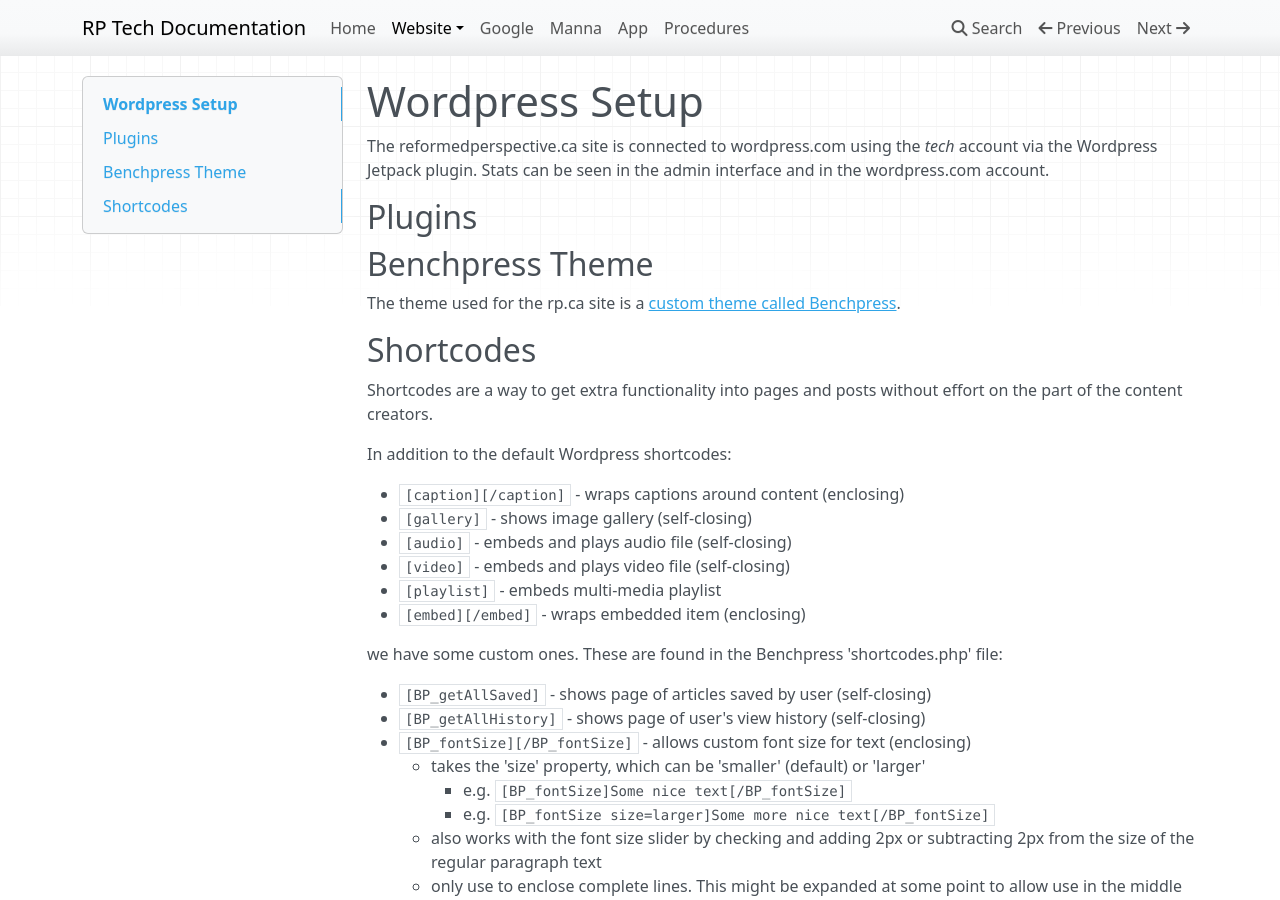
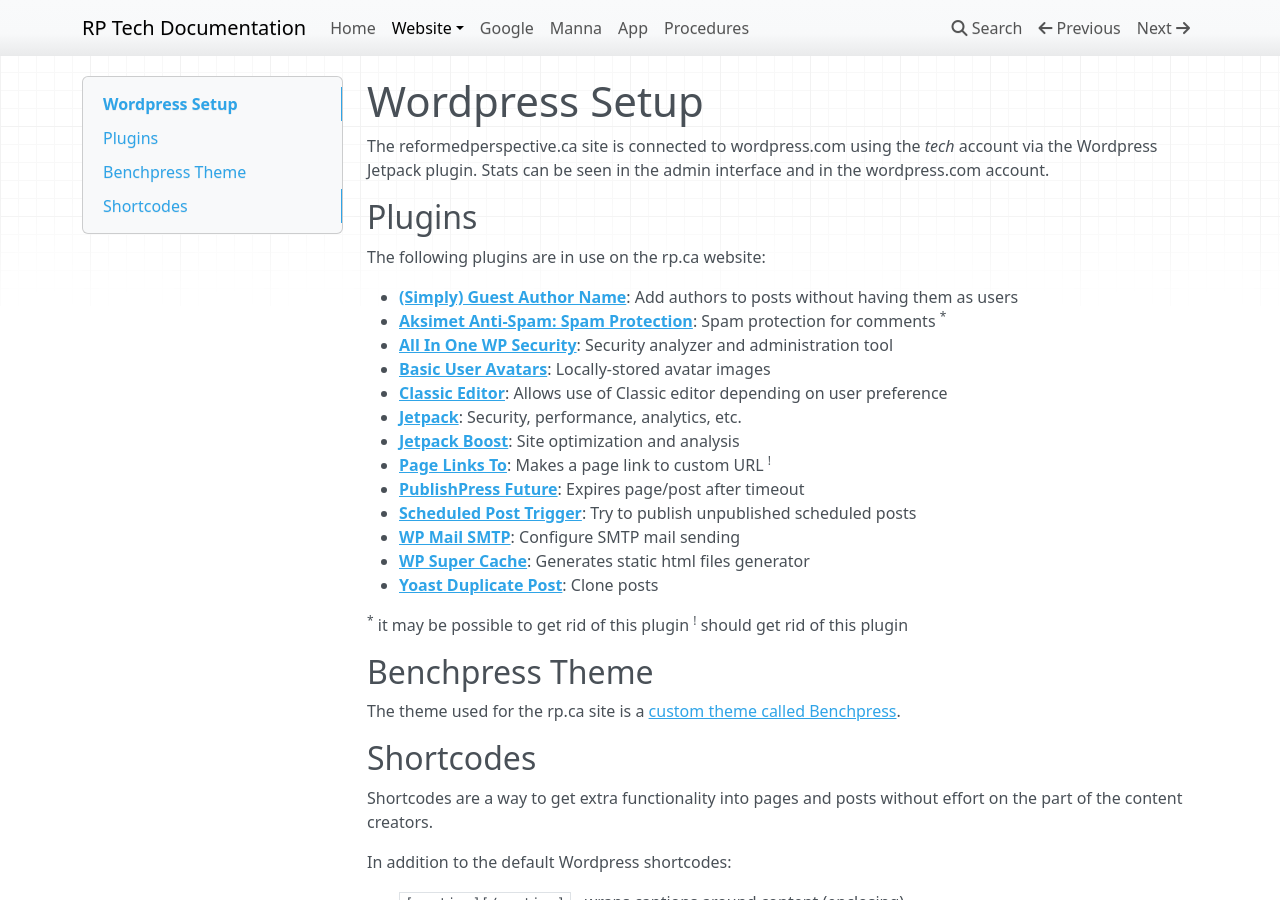
Before and after one commit to ReformedPerspective/rpdocs, an MkDocs documentation site: the page built from docs/website/wordpress.md, in a window 1280 px wide and 900 px high. Built offline with MkDocs 1.6.1, drawn with Linux system fonts in a browser that asks for light colours; nearby versions of some CDN libraries.

Commit message:
Add info on site plugins

```diff
--- a/docs/website/wordpress.md
+++ b/docs/website/wordpress.md
@@ -4,6 +4,24 @@ The reformedperspective.ca site is connected to wordpress.com using the *tech* a
 
 ## Plugins
 
+The following plugins are in use on the rp.ca website:
+
+- **[(Simply) Guest Author Name](https://wordpress.org/plugins/guest-author-name/)**: Add authors to posts without having them as users
+- **[Aksimet Anti-Spam: Spam Protection](https://wordpress.org/plugins/akismet/)**: Spam protection for comments <sup>*</sup>
+- **[All In One WP Security](https://wordpress.org/plugins/all-in-one-wp-security-and-firewall/)**: Security analyzer and administration tool
+- **[Basic User Avatars](https://wordpress.org/plugins/basic-user-avatars/)**: Locally-stored avatar images
+- **[Classic Editor](https://wordpress.org/plugins/classic-editor/)**: Allows use of Classic editor depending on user preference
+- **[Jetpack](https://wordpress.org/plugins/jetpack/)**: Security, performance, analytics, etc.
+- **[Jetpack Boost](https://wordpress.org/plugins/jetpack-boost/)**: Site optimization and analysis
+- **[Page Links To](https://wordpress.org/plugins/page-links-to/)**: Makes a page link to custom URL <sup>!</sup>
+- **[PublishPress Future](https://wordpress.org/plugins/post-expirator/)**: Expires page/post after timeout
+- **[Scheduled Post Trigger](https://wordpress.org/plugins/scheduled-post-trigger/)**: Try to publish unpublished scheduled posts
+- **[WP Mail SMTP](https://wordpress.org/plugins/wp-mail-smtp/)**: Configure SMTP mail sending
+- **[WP Super Cache](https://wordpress.org/plugins/wp-super-cache/)**: Generates static html files generator
+- **[Yoast Duplicate Post](https://wordpress.org/plugins/duplicate-post/)**: Clone posts
+
+<sup>*</sup> it may be possible to get rid of this plugin
+<sup>!</sup> should get rid of this plugin
 
 ## Benchpress Theme
 
```
